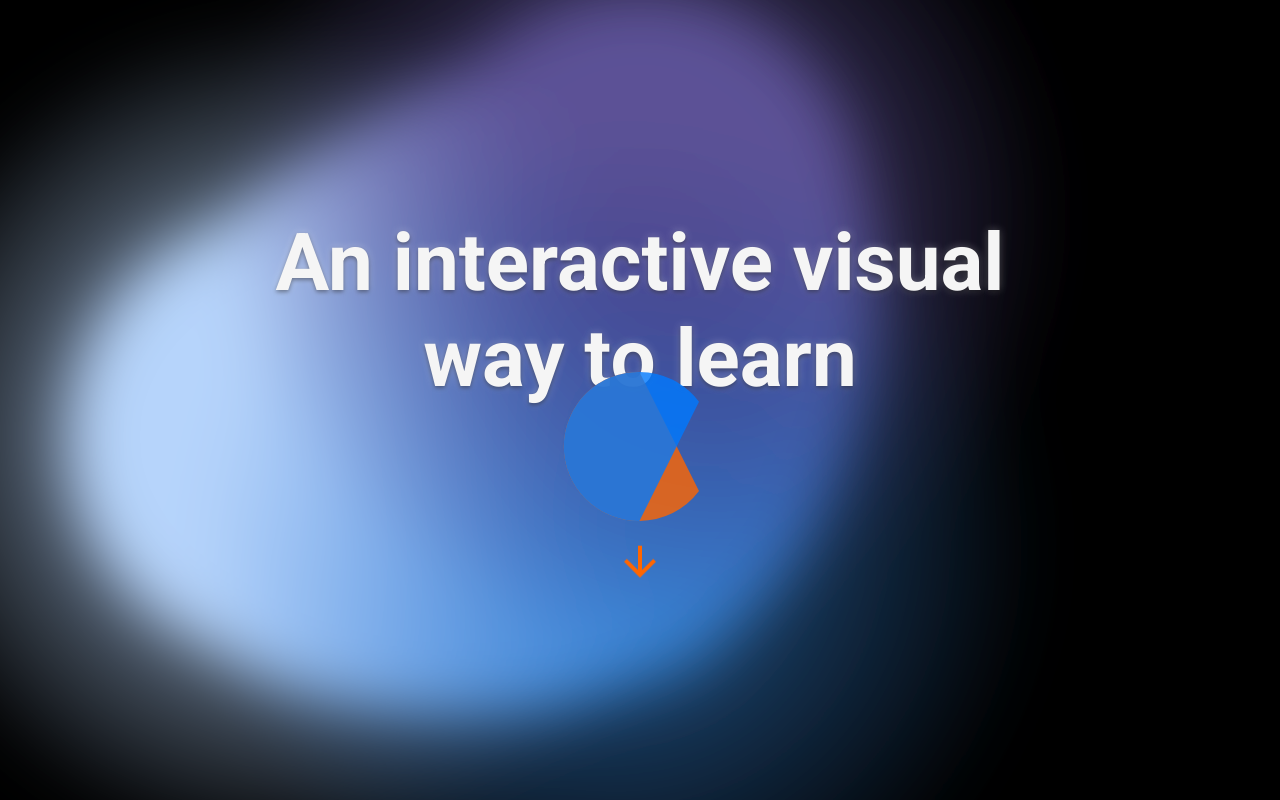
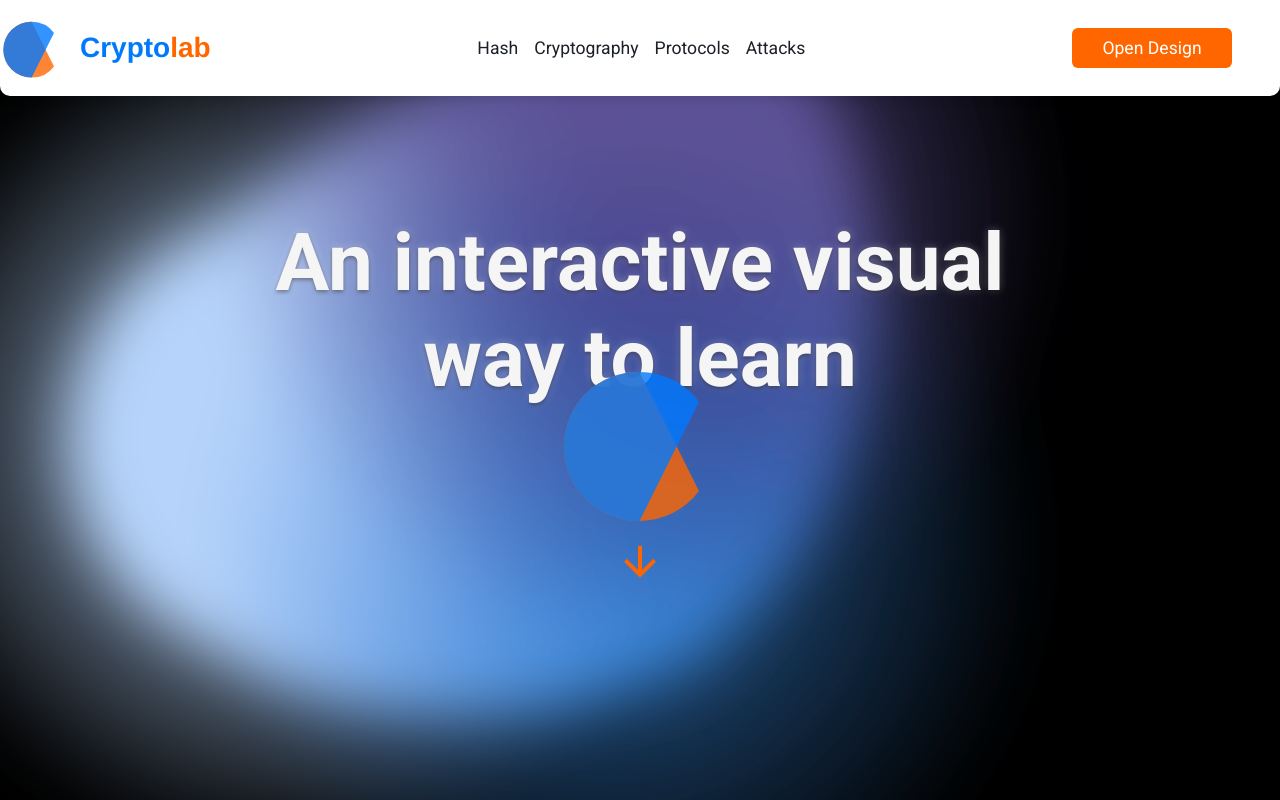
Before and after one commit to R0drigo-0/cryptolab, a React (Create React App) app: page /design in a window 1280 px wide. Shown: the top 800 px of the page. Built offline with nearby package versions, Linux system fonts and the light colour scheme.

Commit message:
Navbar styles

```diff
--- a/src/styles/NavbarView.module.css
+++ b/src/styles/NavbarView.module.css
@@ -1,16 +1,20 @@
 @import "./colors.css";
 
+/* Header Title Styling */
 .headerTitle {
-  font-size: 1.5rem;
+  font-size: 1.75rem; /* Increased font size */
   font-weight: bold;
-  margin-left: 10px;
+  margin-left: 20px; /* Adjusted margin for better spacing */
+  font-family: 'Helvetica Neue', sans-serif;
 }
 
+/* Logo Styling */
 .logo {
-  width: 40px;
-  height: 40px;
+  width: 60px; /* Increased width */
+  height: 60px; /* Increased height */
 }
 
+/* Crypto and Lab Text Colors */
 .crypto {
   color: var(--cryptolab-blue);
 }
@@ -19,31 +23,73 @@
   color: var(--cryptolab-orange);
 }
 
+/* Header Categories Links */
 .headerCategories a {
   text-decoration: none;
-  font-size: 1rem;
-  transition: color 0.3s ease;
+  font-size: 1.1rem; /* Increased font size */
+  color: var(--cryptolab-dark-grey);
+  transition: color 0.3s ease, transform 0.3s ease;
 }
 
 .headerCategories a:hover {
-  color: #00bfff;
+  color: var(--cryptolab-blue);
+  transform: scale(1.1);
 }
 
+/* Container Styling */
 .container {
-  background-color: var(--cryptolab-white);
-  padding: 10px 20px;
-  border-bottom-left-radius: 5px;
-  border-bottom-right-radius: 5px;
+  background: white;
+  height: 6rem !important; /* Force height */
+  min-height: 6rem !important; /* Add min-height to prevent expansion */
+  border-bottom-left-radius: 10px;
+  border-bottom-right-radius: 10px;
+  width: 100vw!important;
   position: fixed;
-  top: -100px; /* Adjust this value based on your navbar height */
-  transition: top 0.3s;
+  top: 0;
+  width: 100%;
+  transition: top 0.1s;
   z-index: 10;
+  display: flex;
+  justify-content: space-between;
+  align-items: center;
+  box-shadow: 0 4px 8px rgba(0, 0, 0, 0.1);
+  padding: 0 !important; /* Remove Bootstrap padding */
+  margin: 0 !important; /* Remove Bootstrap margin */
 }
 
 .hidden {
-  top: -100px; /* Adjust this value based on your navbar height */
+  top: -6rem;
 }
 
 .visible {
   top: 0;
 }
+
+/* Navbar Button Styling */
+.navbar-button {
+  background-color: var(--cryptolab-orange);
+  border: none;
+  font-size: 1.1rem; /* Increased font size */
+  transition: background-color 0.3s ease, transform 0.3s ease;
+  margin-right: 3rem;
+  white-space: nowrap;
+}
+
+.navbar-button:hover {
+  background-color: var(--cryptolab-orange-hovered);
+  transform: scale(1.05);
+}
+
+.navbar-button:active {
+  background-color: var(--cryptolab-orange-active);
+}
+
+.navbar-button:disabled {
+  background-color: var(--cryptolab-orange-disabled);
+}
+
+/* Focus State for Accessibility */
+.navbar-button:focus {
+  outline: 2px solid var(--cryptolab-blue);
+  outline-offset: 2px;
+}
--- a/src/views/CloseDesignView.jsx
+++ b/src/views/CloseDesignView.jsx
@@ -1,11 +1,8 @@
 import React from "react";
 import { useNavigate } from "react-router-dom";
-import { Container, Row, Col, Card, Button } from "react-bootstrap";
+import { Container, Row, Col, Card } from "react-bootstrap";
 import { HASH_OPTIONS, CRYPTOGRAPHY_OPTIONS } from "../constants/options";
 import Navbar from "./components/Navbar";
-
-import logo from "../assets/logo.svg";
-
 
 const CloseDesignView = () => {
   const navigate = useNavigate();
@@ -16,7 +13,7 @@ const CloseDesignView = () => {
 
   return (
     <div>
-      <Navbar forceVisible={true}/>
+      <Navbar forceVisible={true} />
       <Container className="options-container mt-4">
         <Row>
           <Col xs={12} className="mb-4">
@@ -26,7 +23,7 @@ const CloseDesignView = () => {
                 <Col xs={12} sm={6} md={4} lg={3} key={index} className="mb-3">
                   <Card
                     className="option-box"
-                    style={{ backgroundColor: 'var(--cryptolab-orange)' }}
+                    style={{ backgroundColor: 'var(--cryptolab-hash)' }}
                     onClick={() => handleOptionClick(option)}
                   >
                     <Card.Body>
@@ -44,7 +41,7 @@ const CloseDesignView = () => {
                 <Col xs={12} sm={6} md={4} lg={3} key={index} className="mb-3">
                   <Card
                     className="option-box"
-                    style={{ backgroundColor: 'var(--cryptolab-blue)' }}
+                    style={{ backgroundColor: 'var(--cryptolab-cryptography)' }}
                     onClick={() => handleOptionClick(option)}
                   >
                     <Card.Body>
--- a/src/views/HomePageView.jsx
+++ b/src/views/HomePageView.jsx
@@ -86,7 +86,7 @@ const HomePageView = () => {
 
   return (
     <>
-      {isMobile ? <Sidebar /> : <Navbar forceVisible={false} />}
+      {isMobile ? <Sidebar /> : <Navbar />}
       <Container
         fluid
         className={`p-0 d-flex flex-column justify-content-center align-items-center ${styles.homepageContainer}`}
--- a/src/views/components/Navbar.jsx
+++ b/src/views/components/Navbar.jsx
@@ -1,29 +1,29 @@
 import "bootstrap/dist/css/bootstrap.min.css";
-
 import styles from "../../styles/NavbarView.module.css";
 import { useNavigate } from "react-router-dom";
 import React, { useState, useEffect } from "react";
 import logo from "../../assets/logo.svg";
-import { Button, Container, Row, Col, Card, Nav } from "react-bootstrap";
+import { Button, Container } from "react-bootstrap";
 
-const Navbar = ({forceVisible}) => {
+const Navbar = ({ forceVisible }) => {
   const navigate = useNavigate();
-  const [isVisible, setIsVisible] = useState(false);
-  const [lastScrollY, setLastScrollY] = useState(0);
+  const [isVisible, setIsVisible] = useState(forceVisible);
+  const [lastScrollTop, setLastScrollTop] = useState(0);
 
   const handleScroll = () => {
     if (forceVisible) {
       setIsVisible(true);
       return;
     }
-    if (window.scrollY > lastScrollY) {
+    const currentScrollTop = window.scrollY;
+    if (currentScrollTop < lastScrollTop) {
       // Scrolling down
-      setIsVisible(true);
+      setIsVisible(false);
     } else {
       // Scrolling up
-      setIsVisible(false);
+      setIsVisible(true);
     }
-    setLastScrollY(window.scrollY);
+    setLastScrollTop(currentScrollTop);
   };
 
   useEffect(() => {
@@ -31,7 +31,7 @@ const Navbar = ({forceVisible}) => {
     return () => {
       window.removeEventListener("scroll", handleScroll);
     };
-  }, [lastScrollY]);
+  }, [lastScrollTop, forceVisible]);
 
   return (
     <Container
@@ -63,7 +63,7 @@ const Navbar = ({forceVisible}) => {
         </a>
       </div>
       <Button
-        variant="primary"
+        className={styles["navbar-button"]}
         onClick={() => {
           navigate("/design");
         }}
```
Also changed, not shown: src/styles/CloseDesignView.module.css (added, +47 -0 lines).
